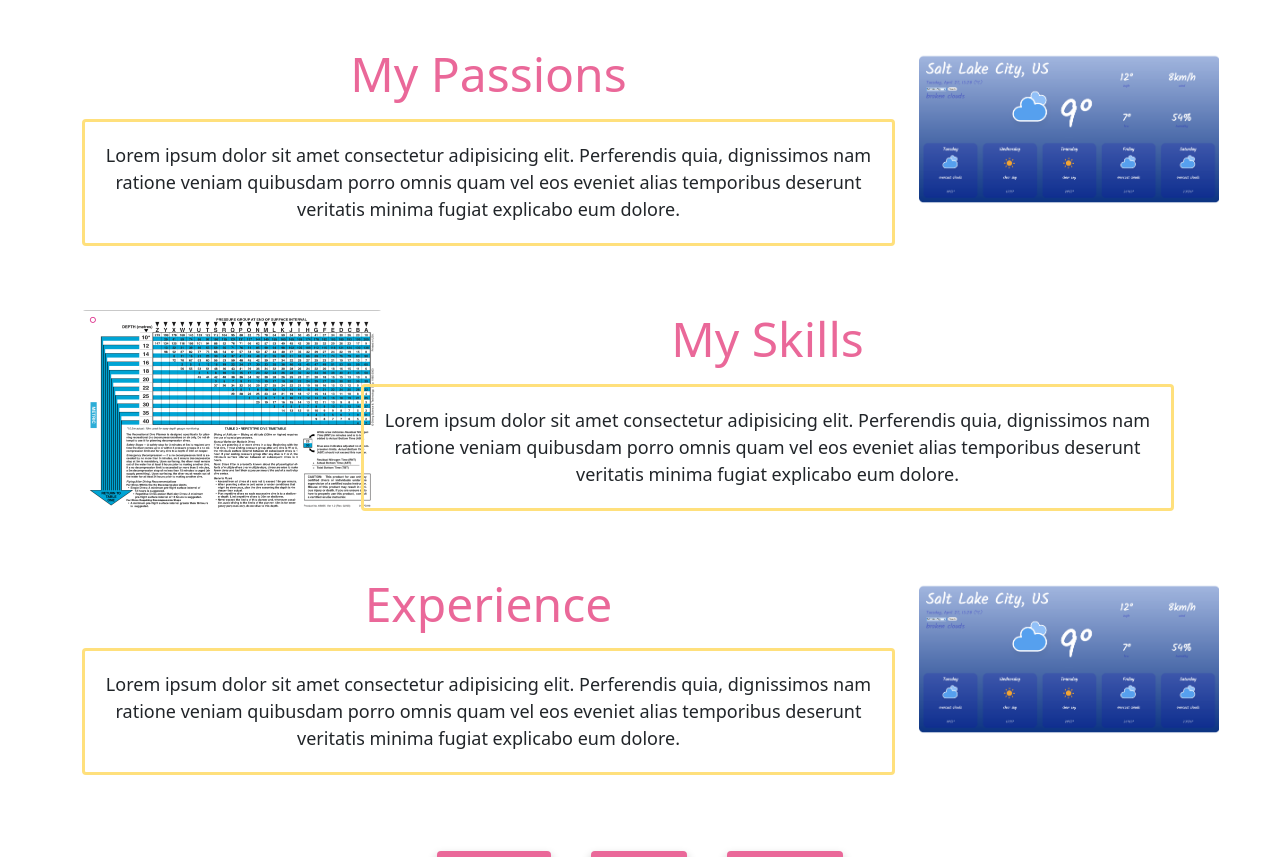
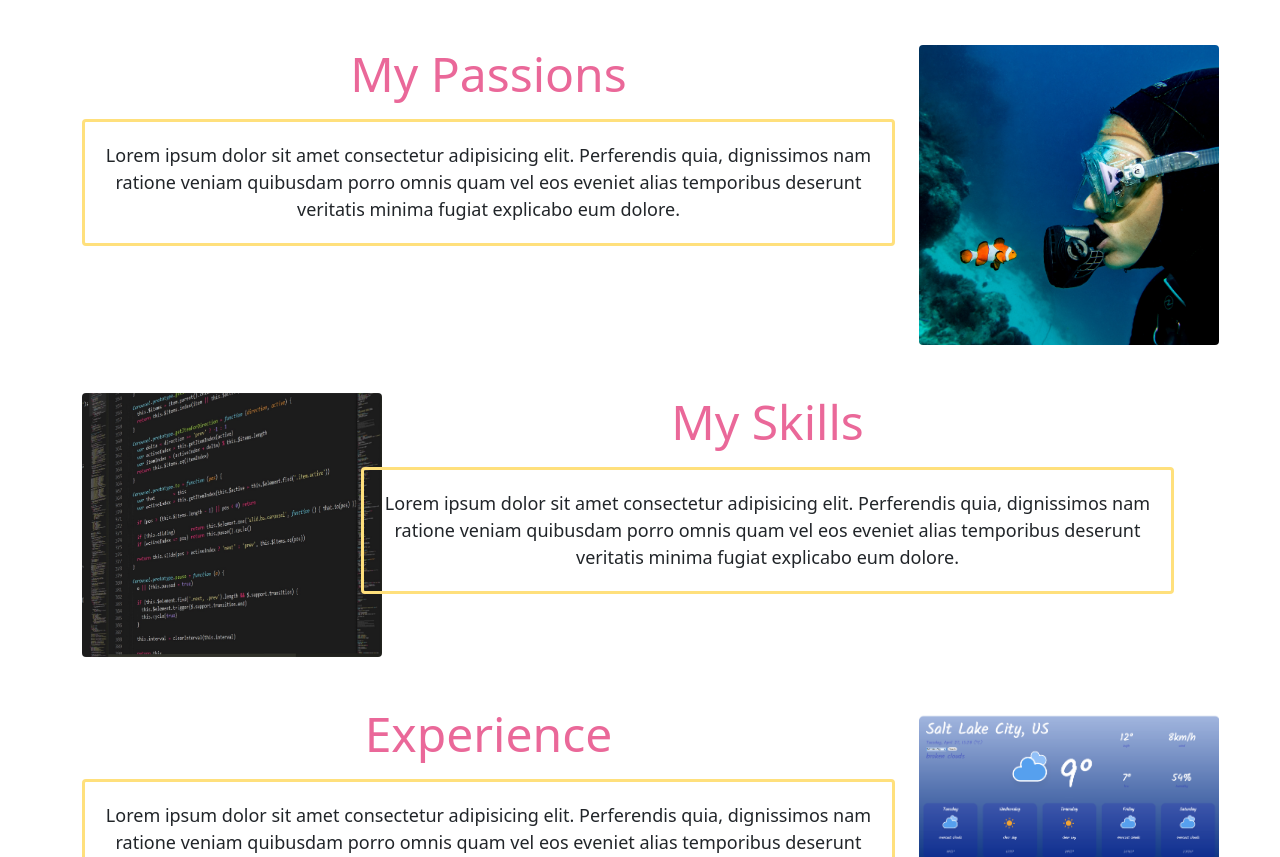
Before and after one commit to gretchyn-hickman/about-me-final-project, a plain HTML site: page aboutMe.html in a window 1280 px wide. Shown: the part 1198-2055 px from the top of the page. Drawn offline with nearby package versions, Linux system fonts and the light colour scheme.

Commit message:
added to About Me

```diff
--- a/aboutMe.html
+++ b/aboutMe.html
@@ -142,7 +142,7 @@
           </div>
           <div class="col-md-3 d-none d-md-block">
             <img
-              src="/img/weather.png"
+              src="/img/Scuba.jpg"
               class="img-fluid rounded d-none d-md-block aboutImg"
               alt="Weather Application"
             />
@@ -151,7 +151,7 @@
         <div class="row mt-5">
           <div class="col-md-3 d-none d-md-block">
             <img
-              src="/img/diveTable.png"
+              src="/img/code.jpg"
               class="img-fluid rounded d-none d-md-block aboutImg"
               alt="Dive Table Application"
             />
```
Also changed, not shown: img/Scuba.jpg (added), img/code.jpg (added), 1 other file.
